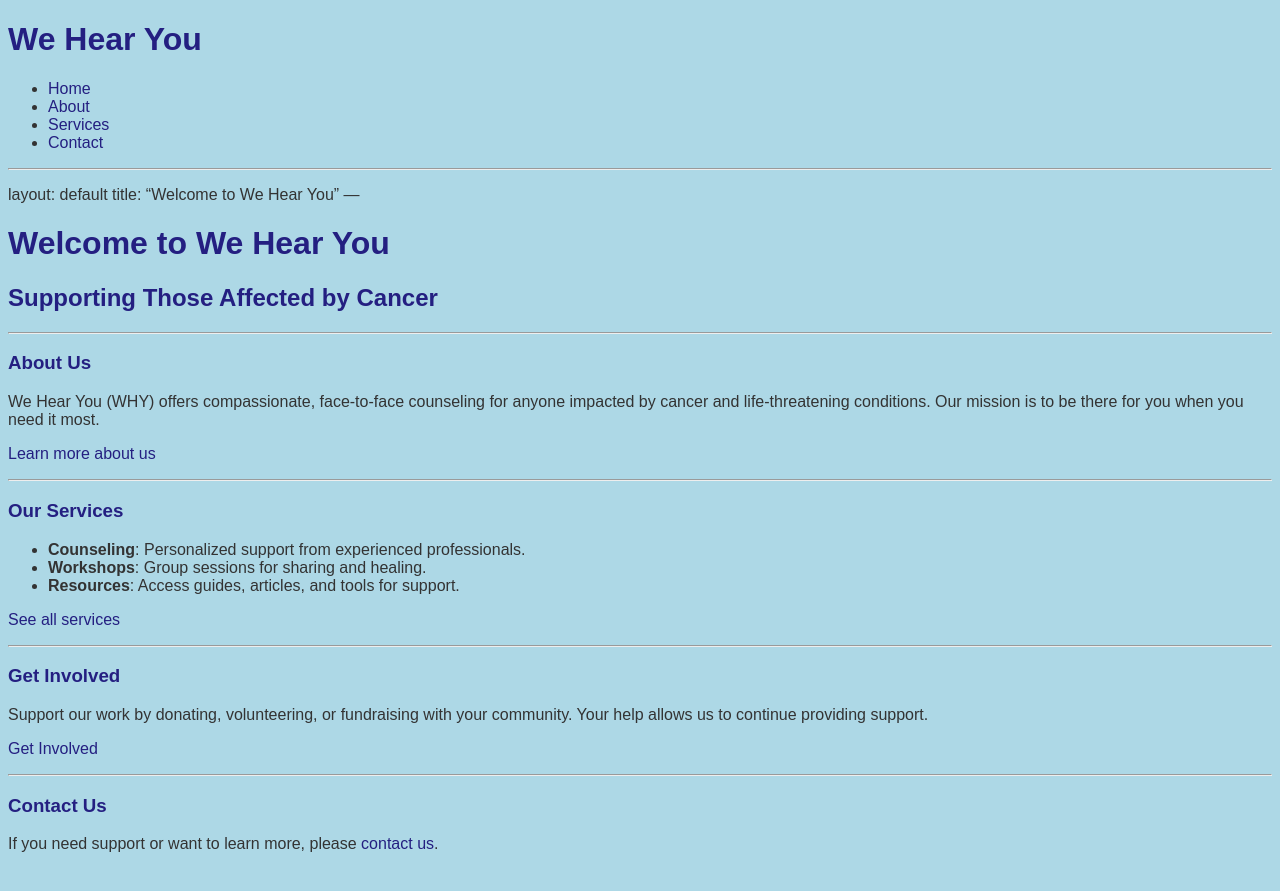
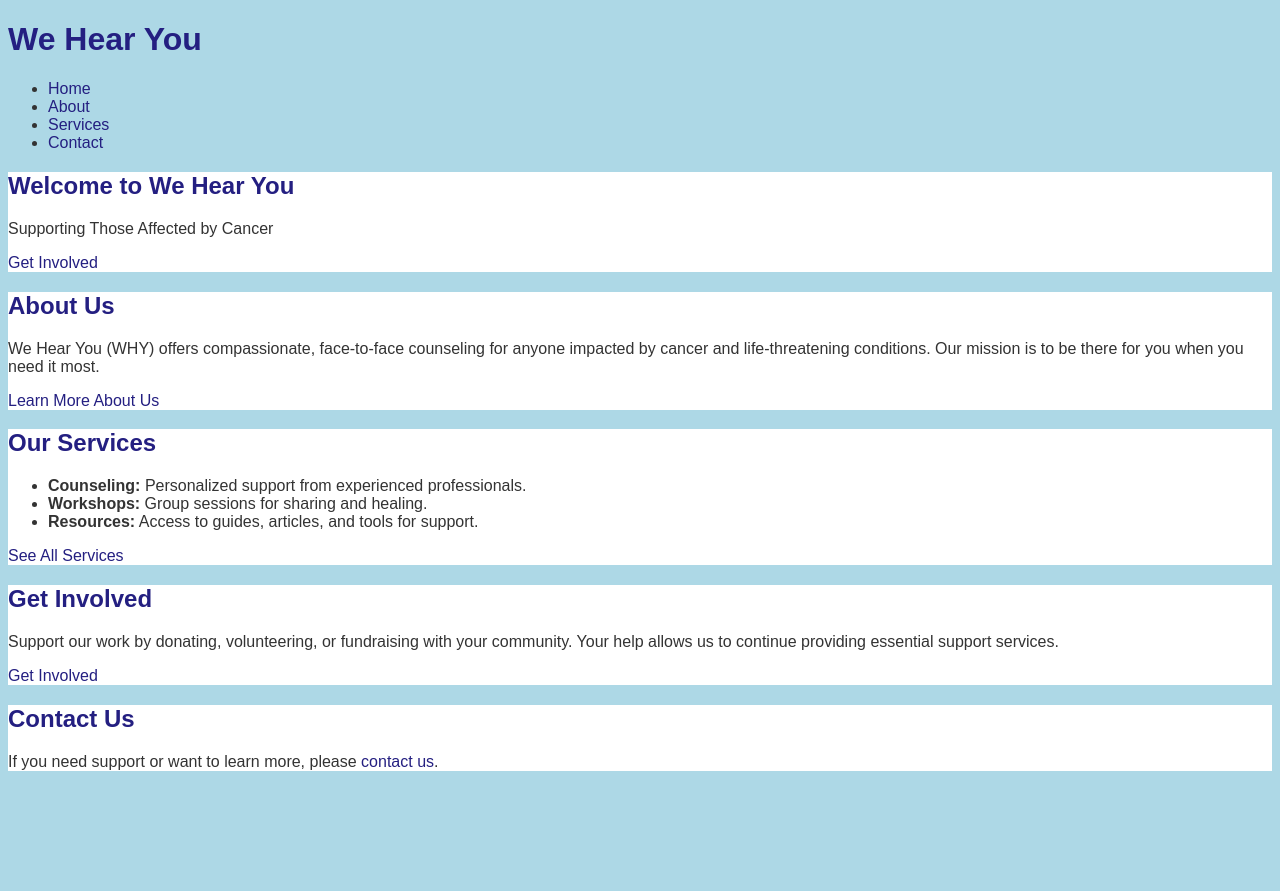
Before and after one commit to thejameser/wehearyou.github.io, a Jekyll site: the page built from index.md, in a window 1280 px wide. Shown: the top 891 px of the page. Built offline with Jekyll 4.4.1, drawn with Linux system fonts in a browser that asks for light colours; our own code applies the rules of GitHub Pages for plain Markdown files.

Commit message:
Update index.md

```diff
--- a/index.md
+++ b/index.md
@@ -1,37 +1,37 @@
-
 ---
 layout: default
 title: "Welcome to We Hear You"
 ---
 
-# Welcome to We Hear You
+<section id="hero">
+  <h1>Welcome to We Hear You</h1>
+  <p>Supporting Those Affected by Cancer</p>
+  <a href="/get-involved/" class="button">Get Involved</a>
+</section>
 
-## Supporting Those Affected by Cancer
+<section id="about">
+  <h2>About Us</h2>
+  <p>We Hear You (WHY) offers compassionate, face-to-face counseling for anyone impacted by cancer and life-threatening conditions. Our mission is to be there for you when you need it most.</p>
+  <a href="/about/" class="button">Learn More About Us</a>
+</section>
 
----
+<section id="services">
+  <h2>Our Services</h2>
+  <ul>
+    <li><strong>Counseling:</strong> Personalized support from experienced professionals.</li>
+    <li><strong>Workshops:</strong> Group sessions for sharing and healing.</li>
+    <li><strong>Resources:</strong> Access to guides, articles, and tools for support.</li>
+  </ul>
+  <a href="/services/" class="button">See All Services</a>
+</section>
 
-### About Us
-We Hear You (WHY) offers compassionate, face-to-face counseling for anyone impacted by cancer and life-threatening conditions. Our mission is to be there for you when you need it most.
+<section id="get-involved">
+  <h2>Get Involved</h2>
+  <p>Support our work by donating, volunteering, or fundraising with your community. Your help allows us to continue providing essential support services.</p>
+  <a href="/get-involved/" class="button">Get Involved</a>
+</section>
 
-[Learn more about us](/about/)
-
----
-
-### Our Services
-- **Counseling**: Personalized support from experienced professionals.
-- **Workshops**: Group sessions for sharing and healing.
-- **Resources**: Access guides, articles, and tools for support.
-
-[See all services](/services/)
-
----
-
-### Get Involved
-Support our work by donating, volunteering, or fundraising with your community. Your help allows us to continue providing support.
-
-[Get Involved](/get-involved/)
-
----
-
-### Contact Us
-If you need support or want to learn more, please [contact us](/contact/).
+<section id="contact">
+  <h2>Contact Us</h2>
+  <p>If you need support or want to learn more, please <a href="/contact/">contact us</a>.</p>
+</section>
```
